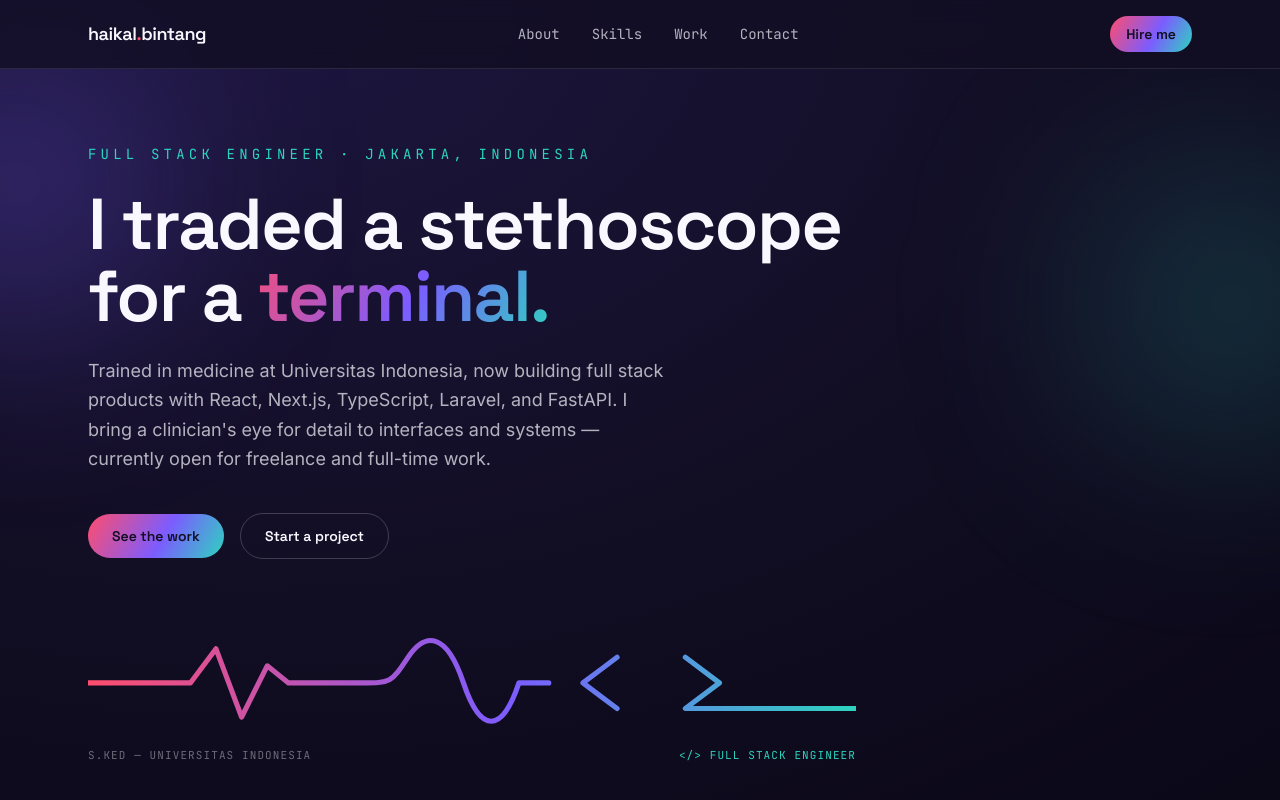
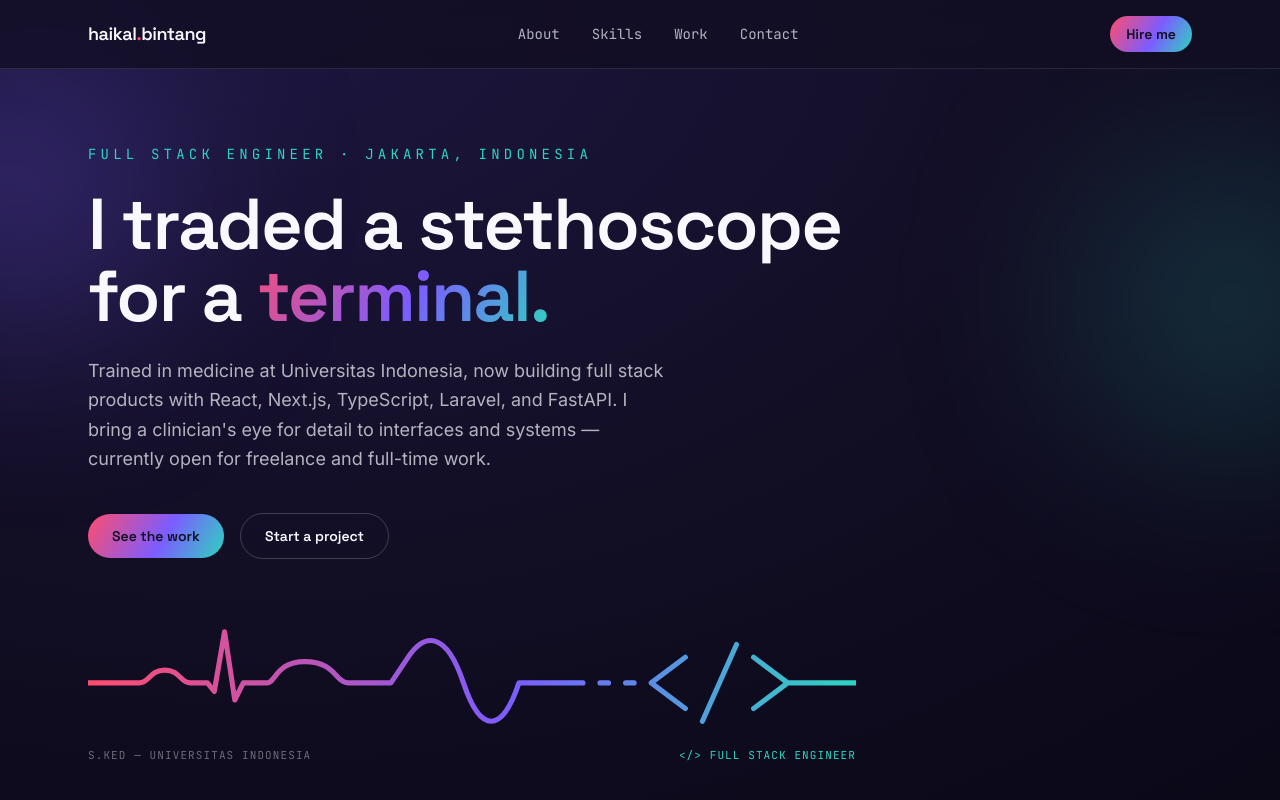
Before and after one commit to haikalbintang/portfolio, a Next.js app: page / in a window 1280 px wide. Shown: the top 800 px of the page. Built offline with nearby package versions, Linux system fonts and the light colour scheme.

Commit message:
fix PulseDivider

```diff
--- a/components/Contact.tsx
+++ b/components/Contact.tsx
@@ -1,23 +1,29 @@
 export default function Contact() {
   return (
-    <section id="contact" className="relative overflow-hidden bg-hero-gradient py-28 text-paper">
+    <section
+      id="contact"
+      className="relative overflow-hidden bg-hero-gradient py-28 text-paper"
+    >
       <div className="pointer-events-none absolute left-1/2 top-0 h-72 w-[36rem] -translate-x-1/2 rounded-full bg-pulse-violet/20 blur-[110px]" />
 
       <div className="relative mx-auto max-w-3xl px-6 text-center">
-        <p className="font-mono text-sm uppercase tracking-[0.3em] text-pulse-teal">Open for work</p>
+        <p className="font-mono text-sm uppercase tracking-[0.3em] text-pulse-teal">
+          Open for work
+        </p>
         <h2 className="mt-4 font-display text-3xl font-semibold tracking-tight sm:text-4xl">
           Have a project in mind? Let&apos;s build it.
         </h2>
         <p className="mx-auto mt-4 max-w-xl font-body text-paper/70">
-          Available for freelance engagements and full stack roles. I usually reply within a day.
+          Available for freelance engagements and full stack roles. I usually
+          reply within a day.
         </p>
 
         <div className="mt-10 flex flex-wrap items-center justify-center gap-4">
           <a
-            href="mailto:you@example.com"
+            href="mailto:mhaikalbintang.work@gmail.com"
             className="rounded-full bg-pulse-gradient px-6 py-3 font-display text-sm font-semibold text-deep transition-transform hover:scale-105"
           >
-            you@example.com
+            mhaikalbintang.work@gmail.com
           </a>
           <a
             href="https://github.com/your-username"
--- a/components/PulseDivider.tsx
+++ b/components/PulseDivider.tsx
@@ -9,7 +9,10 @@ type PulseDividerProps = {
  * `</>` code bracket (the engineering present). Used once large in the
  * hero, then echoed small as a section divider throughout the page.
  */
-export default function PulseDivider({ className = "", variant = "divider" }: PulseDividerProps) {
+export default function PulseDivider({
+  className = "",
+  variant = "divider",
+}: PulseDividerProps) {
   const height = variant === "hero" ? 120 : 40;
   return (
     <svg
@@ -21,13 +24,34 @@ export default function PulseDivider({ className = "", variant = "divider" }: Pu
       aria-hidden="true"
     >
       <path
-        d="M0 60 H120 L150 20 L180 100 L210 40 L235 60 H320
+        d="M0 60
+        H60
+           C72 60 72 45 90 45
+           C108 45 108 60 120 60
+           H140
+           L 148 70
+           L 160 0
+           L 172 80
+           L 182 60
+
+           H 210
+
+           C 220 60 220 35 254 35
+           C 290 35 290 60 305 60
+
+           H 355
+
            C 355 60 355 60 375 30 C 395 0 420 0 440 60
            C 460 120 485 120 505 60
-           L 540 60
-           M 620 30 L 580 60 L 620 90
-           M 700 30 L 740 60 L 700 90
-           H900"
+
+           L 580 60
+
+           M 600 60 H 610
+           M 630 60 H640
+           M 700 30 L 660 60 L 700 90
+           M 720 105 L 760 15
+           M 780 30 L 820 60 L 780 90
+           M 820 60 H 900"
         stroke="url(#pulseGrad)"
         strokeWidth="6"
         strokeLinecap="round"
@@ -37,7 +61,14 @@ export default function PulseDivider({ className = "", variant = "divider" }: Pu
         className="animate-pulseline"
       />
       <defs>
-        <linearGradient id="pulseGrad" x1="0" y1="0" x2="900" y2="0" gradientUnits="userSpaceOnUse">
+        <linearGradient
+          id="pulseGrad"
+          x1="0"
+          y1="0"
+          x2="900"
+          y2="0"
+          gradientUnits="userSpaceOnUse"
+        >
           <stop offset="0%" stopColor="#FF4D6D" />
           <stop offset="55%" stopColor="#7C5CFF" />
           <stop offset="100%" stopColor="#2DD4BF" />
```
Also changed, not shown: components/Hero.tsx (+8 -4 lines).
